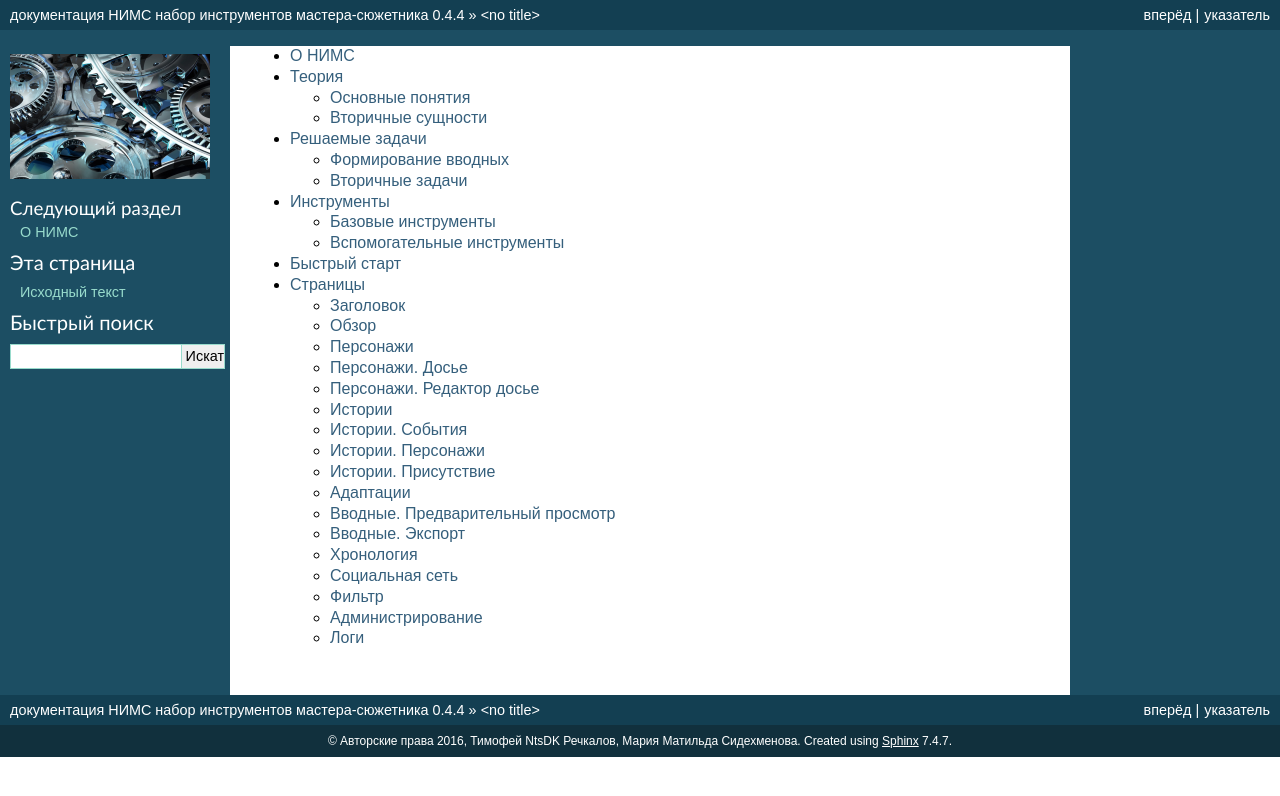
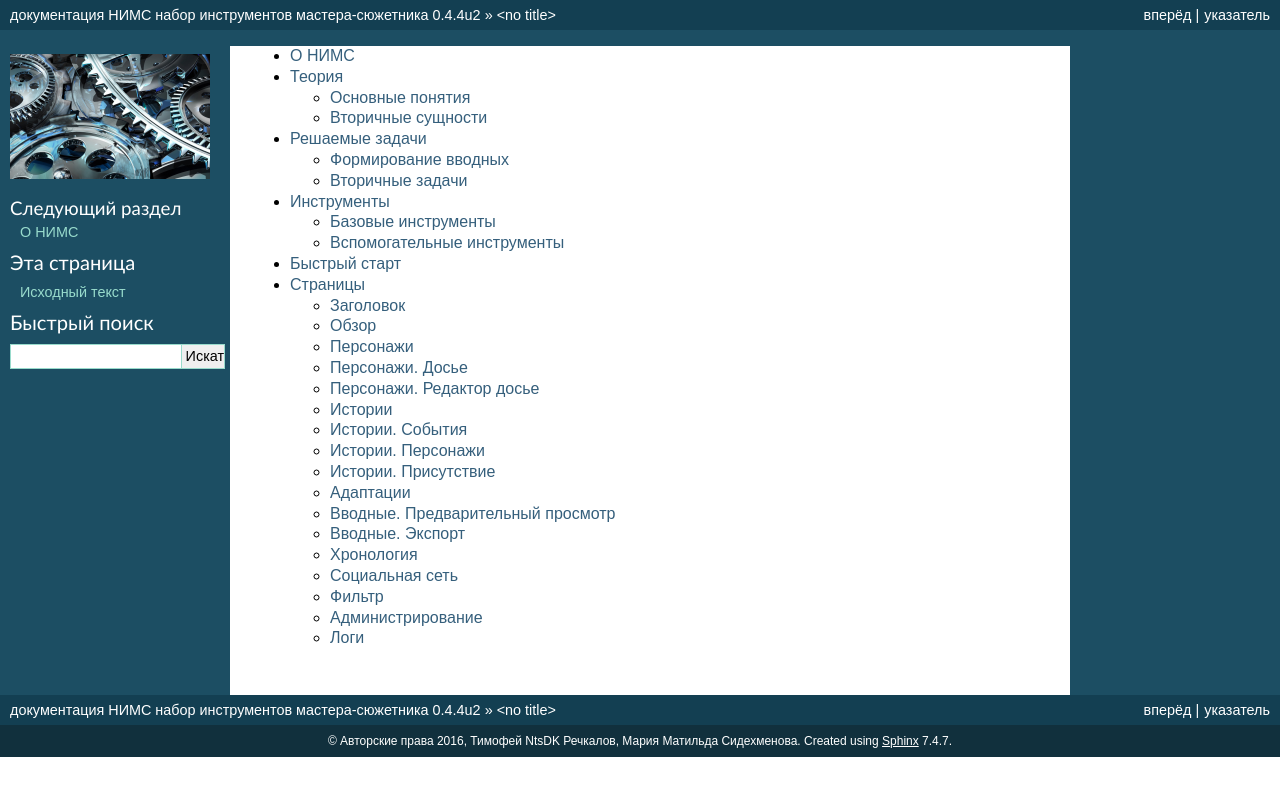
Before and after one commit to NtsDK/larpwriter-toolkit-nims-translations, a Sphinx documentation site: the page built from ru/doc/nims.rst, in a window 1280 px wide. Shown: the top 796 px of the page. Built offline with Sphinx 7.4.7, drawn with Linux system fonts in a browser that asks for light colours.

Commit message:
Forgotten version update.

```diff
--- a/ru/doc/conf.py
+++ b/ru/doc/conf.py
@@ -59,9 +59,9 @@ author = u'Тимофей Речкалов'
 # built documents.
 #
 # The short X.Y version.
-version = '0.4.4'
+version = '0.4.4u2'
 # The full version, including alpha/beta/rc tags.
-release = '0.4.4'
+release = '0.4.4u2'
 
 # The language for content autogenerated by Sphinx. Refer to documentation
 # for a list of supported languages.
```
